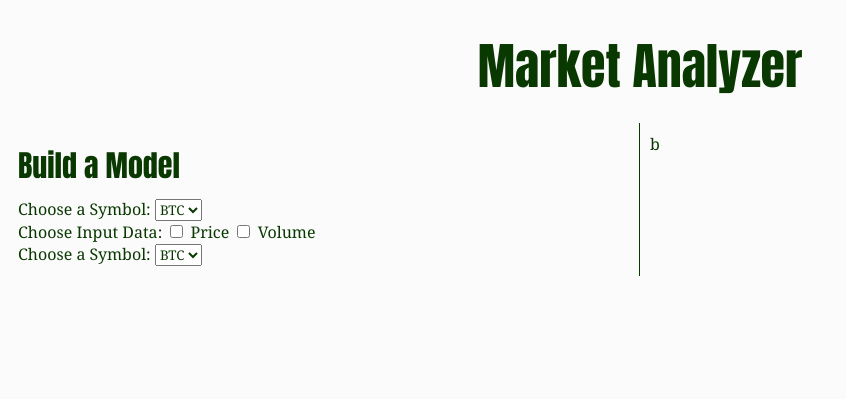
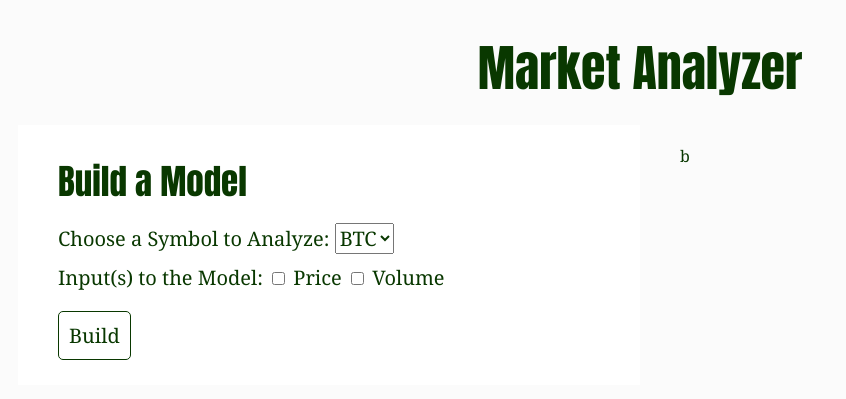
Before and after one commit to DanielEtaat/MarketAnalyzer, a Flask app: page / in a window 1280 px wide. Shown: the top 399 px of the page, without its empty margins (0-846 px from the left). Run offline with Flask 2, Linux system fonts and the light colour scheme.

Commit message:
completed basic settings form.

```diff
--- a/static/index.css
+++ b/static/index.css
@@ -1,6 +1,10 @@
 * {
     font-family: Georgia;
     color: rgb(9, 56, 0);
+}
+
+.hidden {
+    display: none;
 }
 
 body {
@@ -10,6 +14,7 @@ body {
 .content {
     display: grid;
     grid-template-columns: 50% 50%;
+    margin: 10px;
 }
 
 .heading {
@@ -21,19 +26,54 @@ body {
 }
 
 .settings {
+    background: white;
     grid-column: span 1;
-    border-right: 1px solid;
-    padding: 10px;
-    min-height: 100px;
+    padding: 20px 40px;
 }
 
 .data {
     grid-column: span 1;
-    padding: 10px;
+    padding: 20px 40px;
 }
 
 .proud {
-    font-size: 30px;
+    font-size: 35px;
     font-family: Impact;
     padding: 10px 0;
 }
+
+.settings-form {
+    display: grid;
+    grid-template-columns: 100%;
+}
+
+.setting {
+    grid-column: span 1;
+    font-size: 20px;
+    padding: 5px 0;
+}
+
+.setting > * {
+    font-size: 20px;
+}
+
+.setting > input[type="text"] {
+    text-align: center;
+    width: 50px;
+    margin: 0 2px;
+}
+
+.setting > input[type="submit"] {
+    padding: 10px;
+    margin-top: 10px;
+    cursor: pointer;
+    background: none;
+    border: 1px solid rgb(9, 56, 0);
+    border-radius: 5px;
+    transition: all 0.25s;
+}
+
+.setting > input[type="submit"]:hover {
+    background: rgb(9, 56, 0);
+    color: white;
+}
--- /dev/null
+++ b/static/index.js
@@ -0,0 +1,8 @@
+function newSetting(e) {
+    let setting = document.getElementById(`${e.id}-setting`);
+    if (e.checked) {
+        setting.classList.remove("hidden");
+    } else {
+        setting.classList.add("hidden");
+    }
+}
--- a/templates/index.html
+++ b/templates/index.html
@@ -25,23 +25,36 @@
 
             <div class="proud">Build a Model</div>
 
-            <form action="">
+            <form class="settings-form" action="">
 
-                <label for="symb">Choose a Symbol:</label>
-                <select name="symb" id="symb">
-                    <option value="volvo">BTC</option>
-                </select><br>
+                <div class="setting">
+                    <label class="label" for="symb">Choose a Symbol to Analyze:</label>
+                    <select name="symb" id="symb">
+                        <option value="BTC">BTC</option>
+                    </select>
+                </div>
 
-                Choose Input Data:
-                <input type="checkbox" id="price" name="price" value="Price">
-                <label for="price">Price</label>
-                <input type="checkbox" id="volume" name="volume" value="Volume">
-                <label for="volume">Volume</label><br>
+                <div class="setting">
+                    <span class="label">Input(s) to the Model:</span>
+                    <input type="checkbox" id="price" name="price" onchange="newSetting(this);">
+                    <label for="price">Price</label>
+                    <input type="checkbox" id="volume" name="volume" onchange="newSetting(this);">
+                    <label for="volume">Volume</label>
+                </div>
 
-                <label for="symb">Choose a Symbol:</label>
-                <select name="symb" id="symb">
-                    <option value="volvo">BTC</option>
-                </select><br>
+                <div class="setting hidden" id="price-setting">
+                    <label for="num-price">○ Input the past </label>
+                    <input name="num-price" id="num-price" type="text" value="0"> price values into the model.
+                </div>
+
+                <div class="setting hidden" id="volume-setting">
+                    <label for="num-volume">○ Input the past </label>
+                    <input name="num-volume" id="num-volume" type="text" value="0"> volume values into the model.
+                </div>
+
+                <div class="setting">
+                    <input type="submit" value="Build">
+                </div>
 
             </form>
         </div>
@@ -50,6 +63,7 @@
         </div>
     </div>
 
+    <script src="{{ url_for('static', filename='index.js') }}"></script>
+
 </body>
-
 </html>
```
